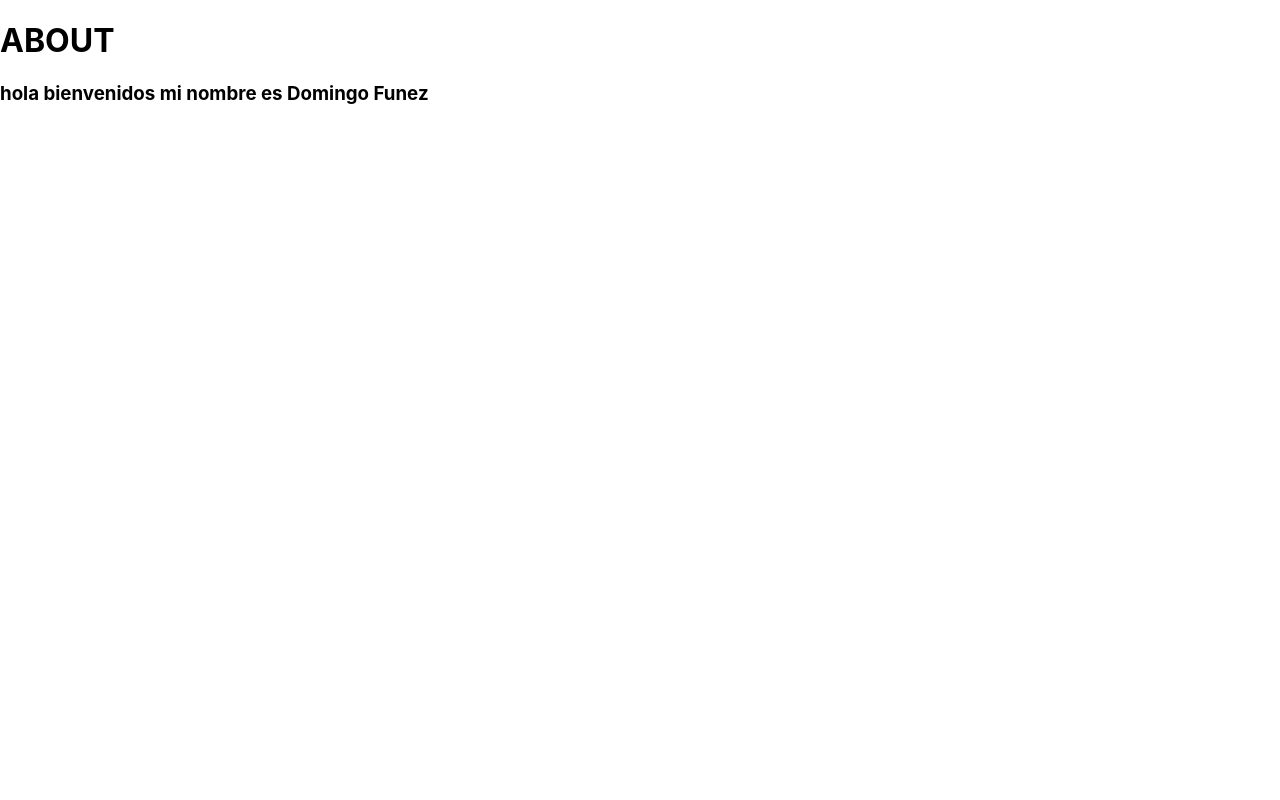
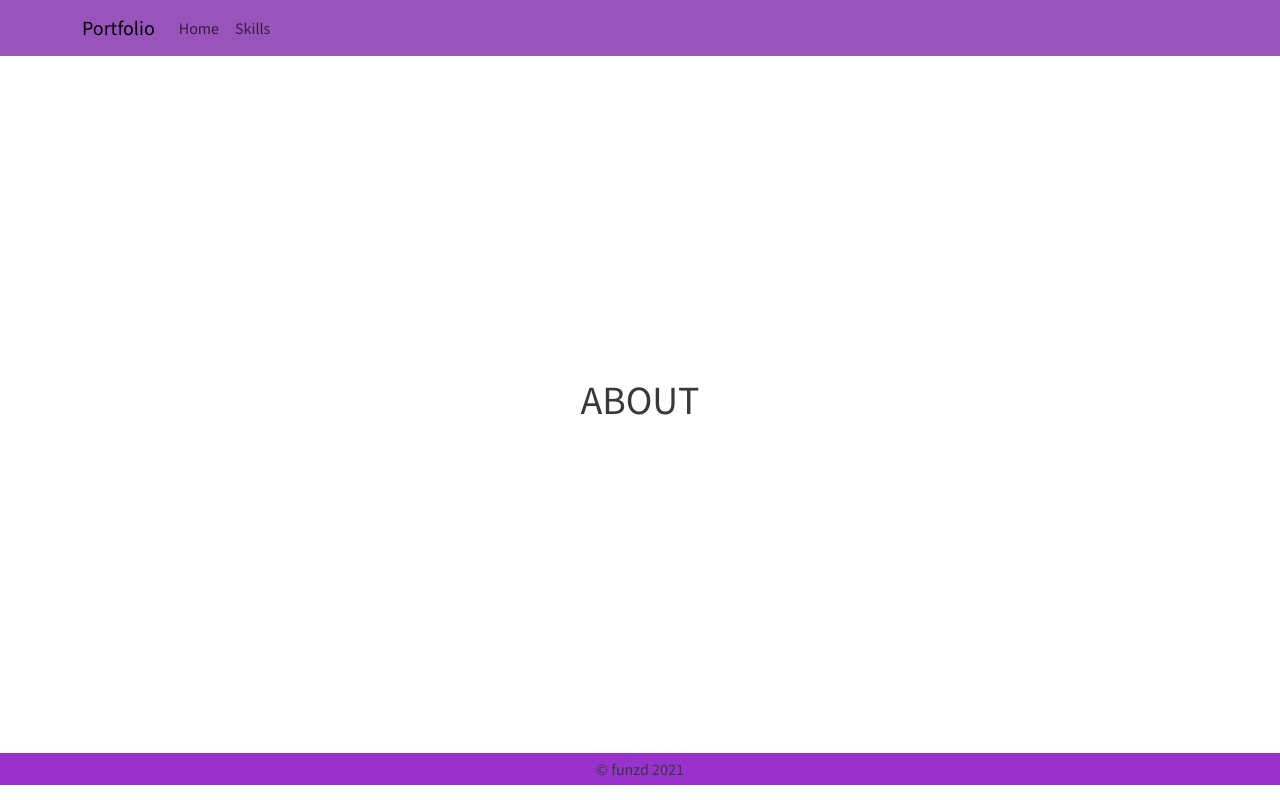
Before and after one commit to FunZd01/portfolio, a Next.js app: page /about in a window 1280 px wide. Built offline with nearby package versions, Linux system fonts and the light colour scheme.

Commit message:
agregando bootstrap a proyecto y elaborando layout

```diff
--- /dev/null
+++ b/components/Layout.js
@@ -0,0 +1,23 @@
+import Navbar from './Navbar';
+import Head from "next/head";
+import styles from '../styles/Home.module.css'
+
+const Layout = ({children}) => (
+    <>
+        <Head>
+            <title>portfolio</title>
+            <meta name="description" content="Domingo Funez: portafolio que demuestra habilidades y tecnicas"/>
+        </Head>
+        <div classname={styles.container}>
+            <Navbar/>
+            {children}
+            <footer className={styles.footer}>
+                <div className="text-right">
+                    &copy; funzd 2021
+                </div>
+            </footer>
+        </div>
+    </>
+)
+
+export default Layout;
--- /dev/null
+++ b/components/Navbar.js
@@ -0,0 +1,28 @@
+import '../styles/Home.module.css'
+import Link from "next/link";
+import {Navbar, Nav, Container} from 'react-bootstrap'
+
+const Navbars = () => (
+    <Navbar bg="info" expand="lg" className={"bg-info"}>
+        <Container>
+            <Navbar.Brand href="/">Portfolio</Navbar.Brand>
+            <Navbar.Toggle aria-controls="basic-navbar-nav"/>
+            <Navbar.Collapse id="basic-navbar-nav">
+                <ul className="navbar-nav mr-auto">
+                    <li className="nav-item active">
+                        <Link href={"/"}>
+                            <a className="nav-link">Home</a>
+                        </Link>
+                    </li>
+                    <li className="nav-item">
+                        <Link href={"/about"}>
+                            <a className="nav-link">Skills</a>
+                        </Link>
+                    </li>
+                </ul>
+            </Navbar.Collapse>
+        </Container>
+    </Navbar>
+)
+
+export default Navbars;
--- a/package.json
+++ b/package.json
@@ -8,8 +8,10 @@
     "start": "next start"
   },
   "dependencies": {
+    "bootswatch": "^5.0.1",
     "next": "10.2.3",
     "react": "17.0.2",
+    "react-bootstrap": "^1.6.0",
     "react-dom": "17.0.2"
   }
 }
--- a/pages/_app.js
+++ b/pages/_app.js
@@ -1,4 +1,5 @@
 import '../styles/globals.css'
+import 'bootswatch/dist/cosmo/bootstrap.min.css'
 
 function MyApp({ Component, pageProps }) {
   return <Component {...pageProps} />
--- a/pages/about.js
+++ b/pages/about.js
@@ -1,10 +1,12 @@
-function About(){
-    return (
-        <div>
+import Layout from '../components/Layout'
+import styles from '../styles/Home.module.css'
+
+const About = () => (
+    <Layout>
+        <div className={styles.main}>
             <h1>ABOUT</h1>
-            <h3>hola bienvenidos mi nombre es <span>Domingo Funez</span></h3>
         </div>
-    )
-}
+    </Layout>
+)
 
 export default About
--- a/styles/Home.module.css
+++ b/styles/Home.module.css
@@ -7,11 +7,10 @@
   justify-content: center;
   align-items: center;
   height: 100vh;
-  border-top: 1em solid darkorchid;
 }
 
 .main {
-  padding: 5rem 0;
+  min-height: 87vh;
   flex: 1;
   display: flex;
   flex-direction: column;
```
Also changed, not shown: pages/index.js (+11 -22 lines), 1 other file (tests, documents, lock files or other folders).
